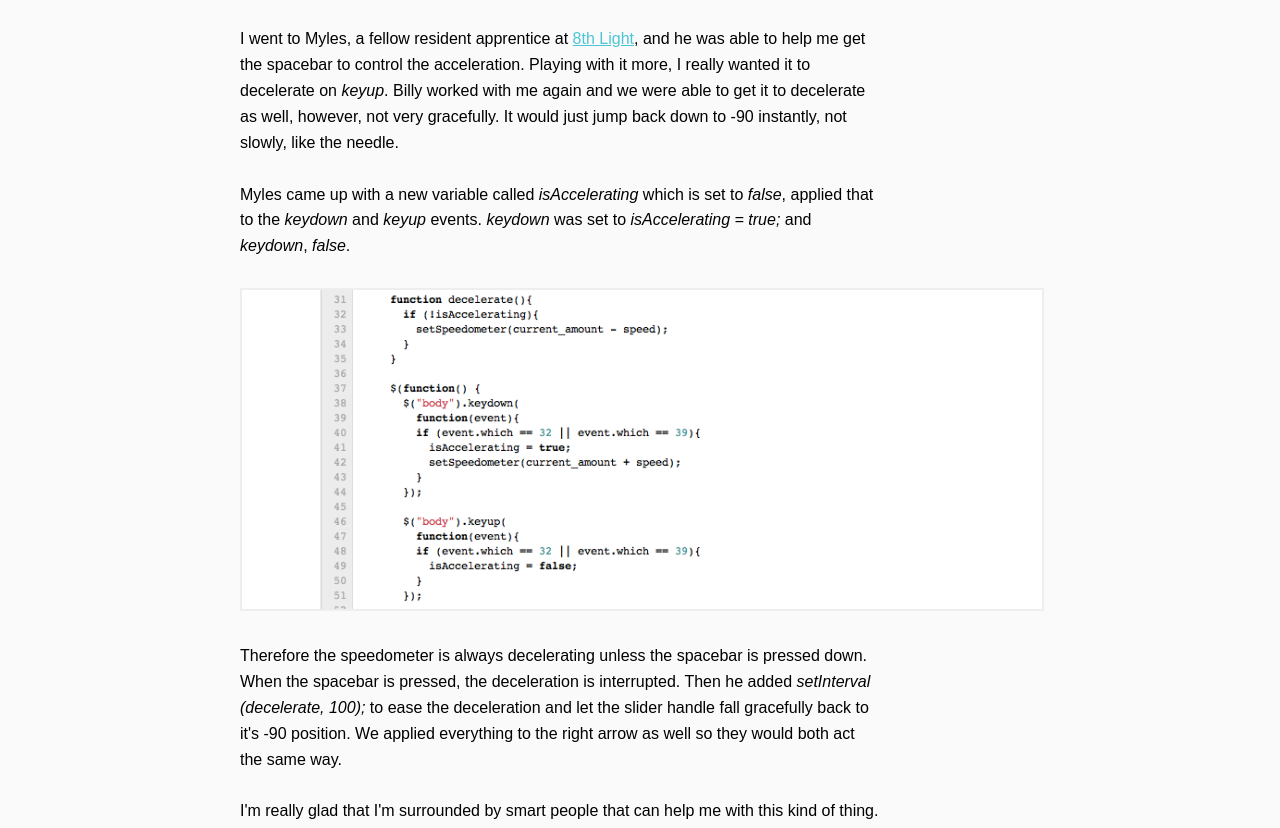
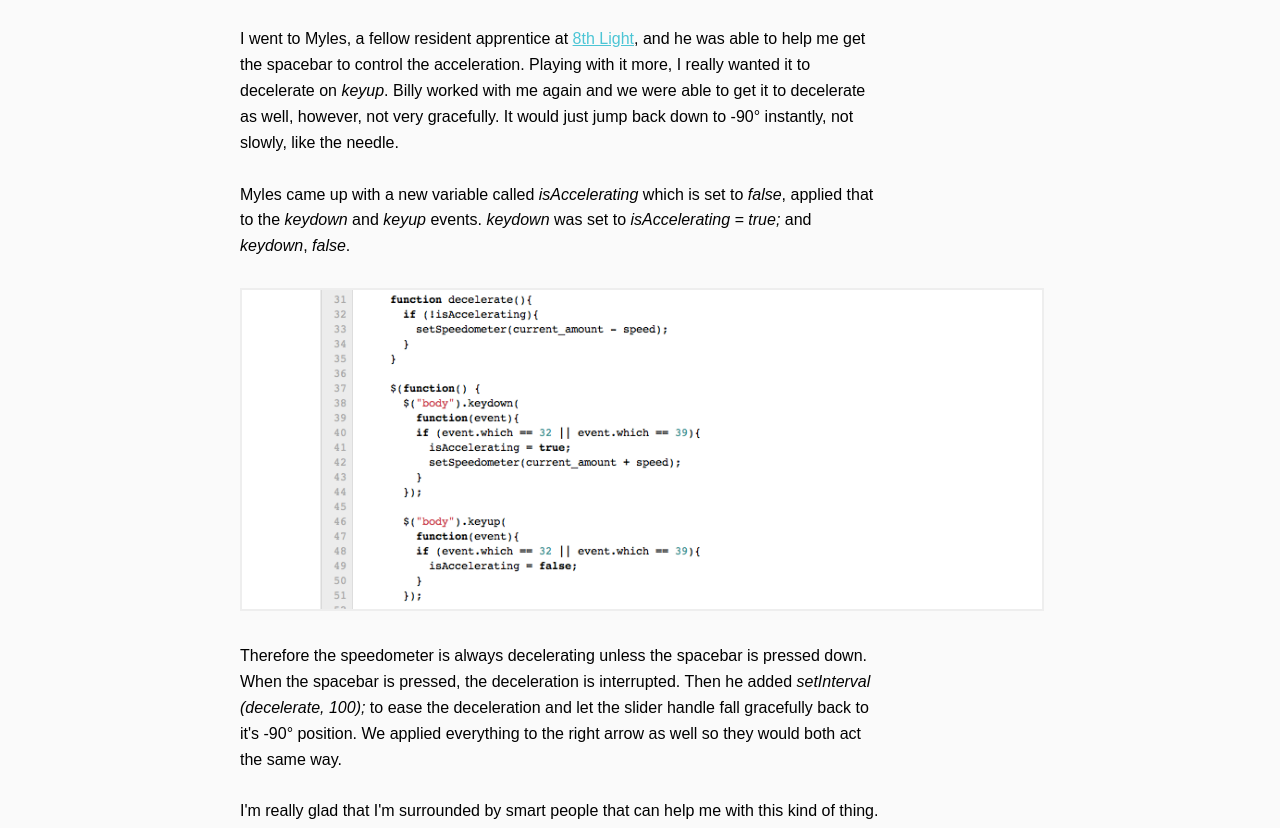
Before and after one commit to smbriones/smbriones.github.com, a Jekyll site: the page built from _posts/2012-01-05-Speed-O-Meter-An-assignment-in-CSS-transitions-and.jQuery.html, in a window 1280 px wide and 1400 px high, scrolled down 3499 px. Shown: the part 178-1006 px from the top of the window. Built offline with Jekyll 4.4.1, drawn with Linux system fonts in a browser that asks for light colours; comment, search, counter and statistics services are not loaded.

Commit message:
corrected missing degree characters

```diff
--- a/_posts/2012-01-05-Speed-O-Meter-An-assignment-in-CSS-transitions-and.jQuery.html
+++ b/_posts/2012-01-05-Speed-O-Meter-An-assignment-in-CSS-transitions-and.jQuery.html
@@ -107,7 +107,7 @@ I needed, but just didn't know how to move forward.
 I went to Myles, a fellow resident apprentice at <a href="http://www.8thlight.com">8th Light</a>, and he
 was able to help me get the spacebar to control the acceleration. Playing with it more, I really wanted it
 to decelerate on <em>keyup</em>. Billy worked with me again and we were able to get it to decelerate as
-well, however, not very gracefully. It would just jump back down to -90 instantly, not slowly, like the
+well, however, not very gracefully. It would just jump back down to -90° instantly, not slowly, like the
 needle.
 </p>
 <p>
@@ -125,7 +125,7 @@ applied that to the <em>keydown</em> and <em>keyup</em> events. <em>keydown</em>
 <p>
 Therefore the speedometer is always decelerating unless the spacebar is pressed down. When the spacebar
 is pressed, the deceleration is interrupted. Then he added <em>setInterval (decelerate, 100);</em> to ease the
-deceleration and let the slider handle fall gracefully back to it's -90 position. We applied everything
+deceleration and let the slider handle fall gracefully back to it's -90° position. We applied everything
 to the right arrow as well so they would both act the same way.
 </p>
 <p>
```
Also changed, not shown: 1 other file.
